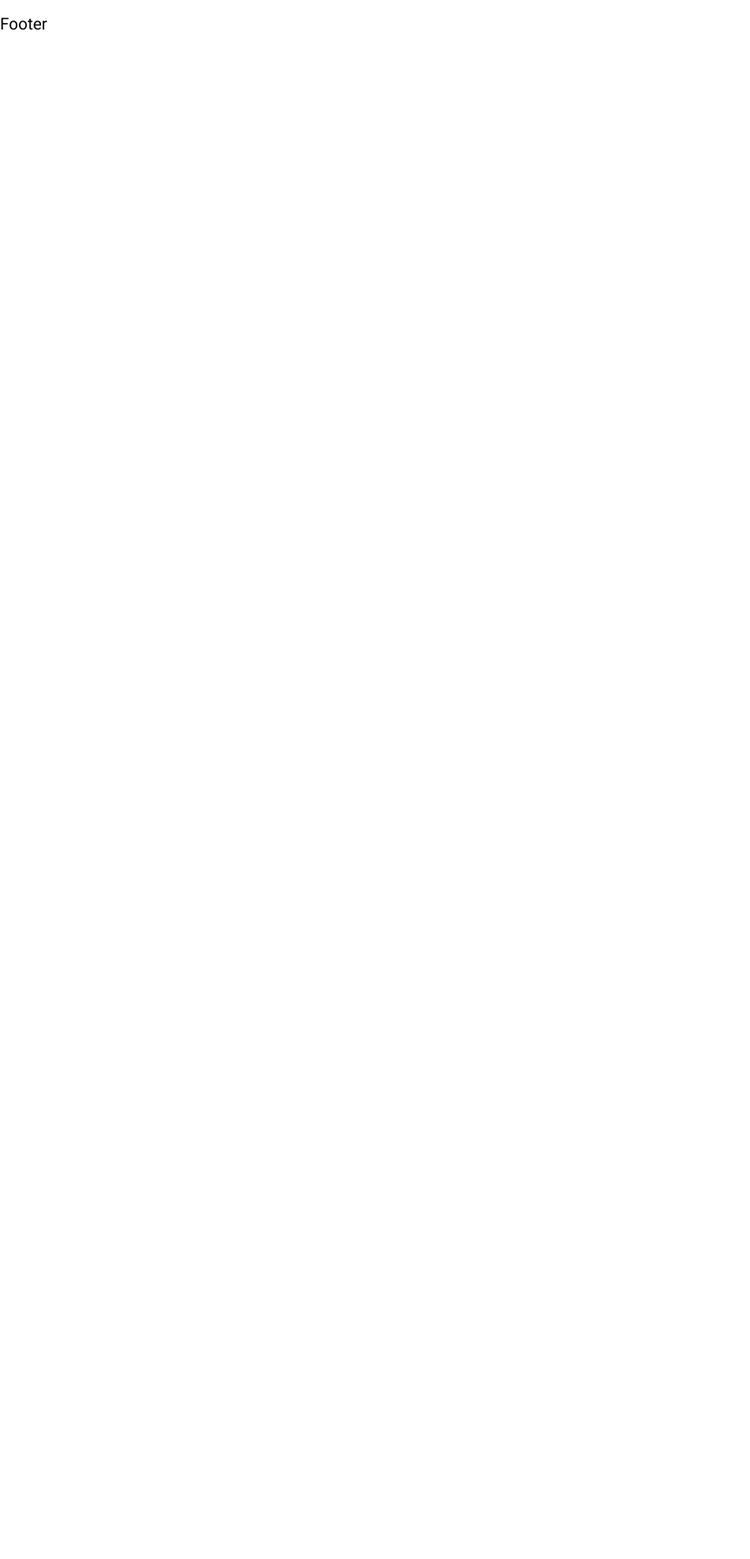
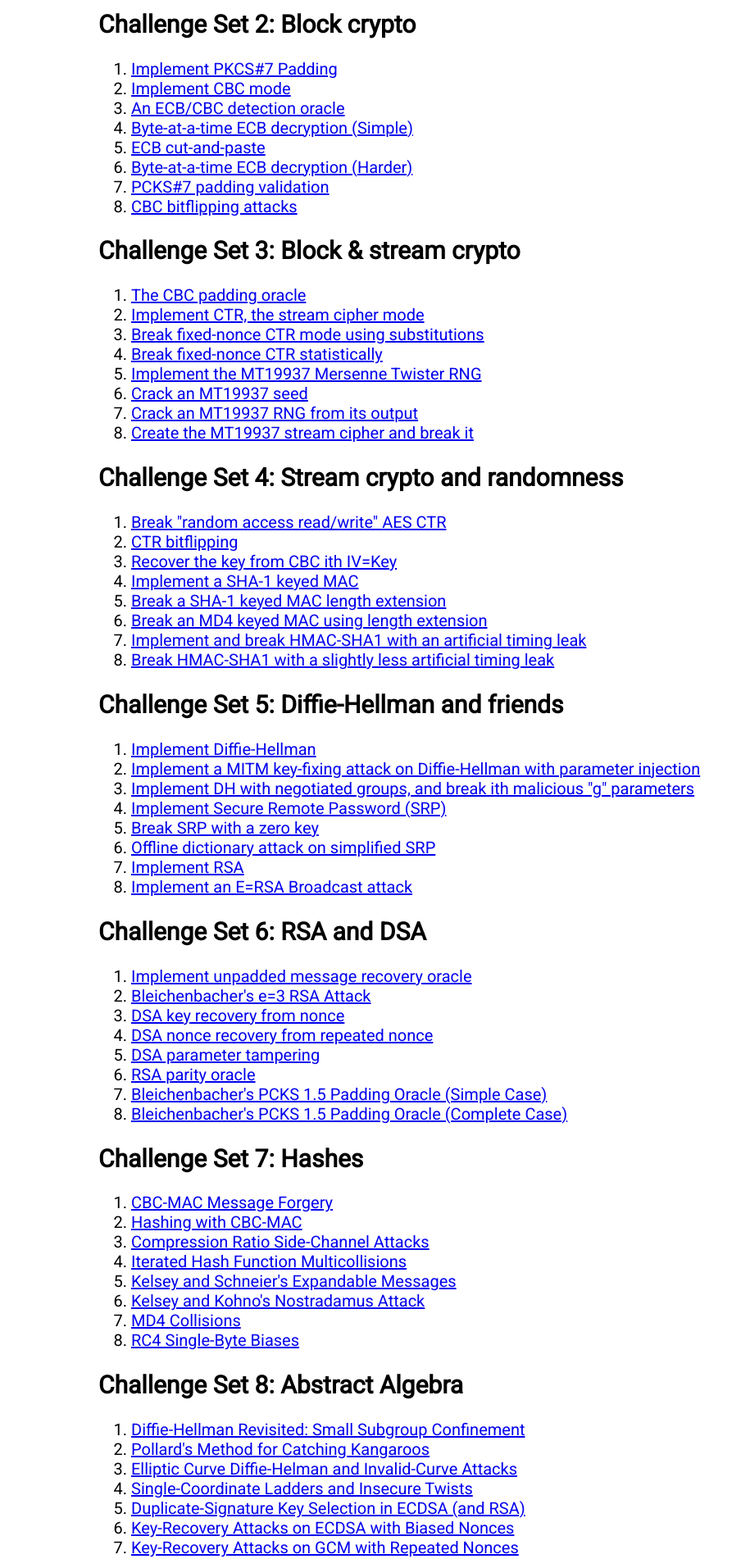
Before and after one commit to mcnichol/cryptopals, a React (Create React App) app: page / in a window 1280 px wide. Shown: the part 300-2202 px from the top of the page at 82% size, without its empty margins (0-915 px from the left). Before the commit the page ends 800 px from the top, so only its background shows below. Built offline with nearby package versions, Linux system fonts and the light colour scheme.

Commit message:
Add footer

```diff
--- /dev/null
+++ b/src/component/footer.css
@@ -0,0 +1,4 @@
+.footer {
+  height: 3em;
+  background-color: #cccccc;
+}
--- a/src/component/footer.js
+++ b/src/component/footer.js
@@ -1,9 +1,10 @@
 import React, { Component } from 'react';
+import './footer.css'
 
 class Footer extends Component {
   render(){
     return (
-      <div>Footer</div>
+      <div className="footer"></div>
     );
   }
 }
--- a/src/component/home.js
+++ b/src/component/home.js
@@ -6,6 +6,7 @@ class Home extends Component {
   render(){
     return (
       <div className="challenges">
+
         <h2>Challenge Set 1: The Basics</h2>
         <ol>
           <li><Link to="/s1c1">Convert Hex to Base64</Link></li>
@@ -17,6 +18,90 @@ class Home extends Component {
           <li><Link to="/s1c7">AES in ECB mode</Link></li>
           <li><Link to="/s1c8">Detect AES in ECB mode</Link></li>
         </ol>
+
+        <h2>Challenge Set 2: Block crypto</h2>
+        <ol>
+          <li><Link to="/s2c9">Implement PKCS#7 Padding</Link></li>
+          <li><Link to="/s2c10">Implement CBC mode</Link></li>
+          <li><Link to="/s2c11">An ECB/CBC detection oracle</Link></li>
+          <li><Link to="/s2c12">Byte-at-a-time ECB decryption (Simple)</Link></li>
+          <li><Link to="/s2c13">ECB cut-and-paste</Link></li>
+          <li><Link to="/s2c14">Byte-at-a-time ECB decryption (Harder)</Link></li>
+          <li><Link to="/s2c15">PCKS#7 padding validation</Link></li>
+          <li><Link to="/s2c16">CBC bitflipping attacks</Link></li>
+        </ol>
+
+        <h2>Challenge Set 3: Block & stream crypto</h2>
+        <ol>
+          <li><Link to="/s3c17">The CBC padding oracle</Link></li>
+          <li><Link to="/s3c18">Implement CTR, the stream cipher mode</Link></li>
+          <li><Link to="/s3c19">Break fixed-nonce CTR mode using substitutions</Link></li>
+          <li><Link to="/s3c20">Break fixed-nonce CTR statistically</Link></li>
+          <li><Link to="/s3c21">Implement the MT19937 Mersenne Twister RNG</Link></li>
+          <li><Link to="/s3c22">Crack an MT19937 seed</Link></li>
+          <li><Link to="/s3c23">Crack an MT19937 RNG from its output</Link></li>
+          <li><Link to="/s3c24">Create the MT19937 stream cipher and break it</Link></li>
+        </ol>
+
+        <h2>Challenge Set 4: Stream crypto and randomness</h2>
+        <ol>
+          <li><Link to="/s4c25">Break "random access read/write" AES CTR</Link></li>
+          <li><Link to="/s4c26">CTR bitflipping</Link></li>
+          <li><Link to="/s4c27">Recover the key from CBC ith IV=Key</Link></li>
+          <li><Link to="/s4c28">Implement a SHA-1 keyed MAC</Link></li>
+          <li><Link to="/s4c29">Break a SHA-1 keyed MAC length extension</Link></li>
+          <li><Link to="/s4c30">Break an MD4 keyed MAC using length extension</Link></li>
+          <li><Link to="/s4c31">Implement and break HMAC-SHA1 with an artificial timing leak</Link></li>
+          <li><Link to="/s4c32">Break HMAC-SHA1 with a slightly less artificial timing leak</Link></li>
+        </ol>
+
+        <h2>Challenge Set 5: Diffie-Hellman and friends</h2>
+        <ol>
+          <li><Link to="/s5c33">Implement Diffie-Hellman</Link></li>
+          <li><Link to="/s5c34">Implement a MITM key-fixing attack on Diffie-Hellman with parameter injection</Link></li>
+          <li><Link to="/s5c35">Implement DH with negotiated groups, and break ith malicious "g" parameters</Link></li>
+          <li><Link to="/s5c36">Implement Secure Remote Password (SRP)</Link></li>
+          <li><Link to="/s5c37">Break SRP with a zero key</Link></li>
+          <li><Link to="/s5c38">Offline dictionary attack on simplified SRP</Link></li>
+          <li><Link to="/s5c39">Implement RSA</Link></li>
+          <li><Link to="/s5c40">Implement an E=RSA Broadcast attack</Link></li>
+        </ol>
+
+        <h2>Challenge Set 6: RSA and DSA</h2>
+        <ol>
+          <li><Link to="/s6c41">Implement unpadded message recovery oracle</Link></li>
+          <li><Link to="/s6c42">Bleichenbacher's e=3 RSA Attack</Link></li>
+          <li><Link to="/s6c43">DSA key recovery from nonce</Link></li>
+          <li><Link to="/s6c44">DSA nonce recovery from repeated nonce</Link></li>
+          <li><Link to="/s6c45">DSA parameter tampering</Link></li>
+          <li><Link to="/s6c46">RSA parity oracle</Link></li>
+          <li><Link to="/s6c47">Bleichenbacher's PCKS 1.5 Padding Oracle (Simple Case)</Link></li>
+          <li><Link to="/s6c48">Bleichenbacher's PCKS 1.5 Padding Oracle (Complete Case)</Link></li>
+        </ol>
+
+        <h2>Challenge Set 7: Hashes</h2>
+        <ol>
+          <li><Link to="/s7c49">CBC-MAC Message Forgery</Link></li>
+          <li><Link to="/s7c50">Hashing with CBC-MAC</Link></li>
+          <li><Link to="/s7c51">Compression Ratio Side-Channel Attacks</Link></li>
+          <li><Link to="/s7c52">Iterated Hash Function Multicollisions</Link></li>
+          <li><Link to="/s7c53">Kelsey and Schneier's Expandable Messages</Link></li>
+          <li><Link to="/s7c54">Kelsey and Kohno's Nostradamus Attack</Link></li>
+          <li><Link to="/s7c55">MD4 Collisions</Link></li>
+          <li><Link to="/s7c56">RC4 Single-Byte Biases</Link></li>
+        </ol>
+
+        <h2>Challenge Set 8: Abstract Algebra</h2>
+        <ol>
+          <li><Link to="/s8c57">Diffie-Hellman Revisited: Small Subgroup Confinement</Link></li>
+          <li><Link to="/s8c58">Pollard's Method for Catching Kangaroos</Link></li>
+          <li><Link to="/s8c59">Elliptic Curve Diffie-Helman and Invalid-Curve Attacks</Link></li>
+          <li><Link to="/s8c60">Single-Coordinate Ladders and Insecure Twists</Link></li>
+          <li><Link to="/s8c61">Duplicate-Signature Key Selection in ECDSA (and RSA)</Link></li>
+          <li><Link to="/s8c62">Key-Recovery Attacks on ECDSA with Biased Nonces</Link></li>
+          <li><Link to="/s8c63">Key-Recovery Attacks on GCM with Repeated Nonces</Link></li>
+          <li><Link to="/s8c64">Key-Recovery Attacks on GCM with a Truncated MAC</Link></li>
+        </ol>
       </div>
     );
   }
```
